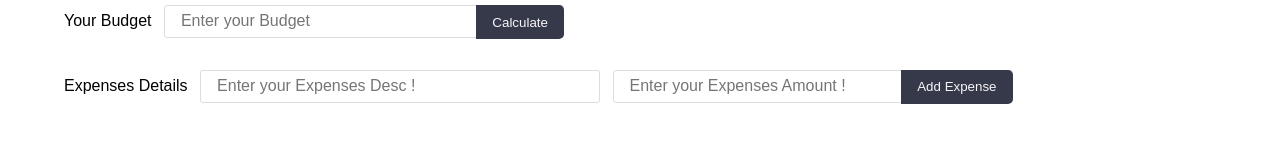
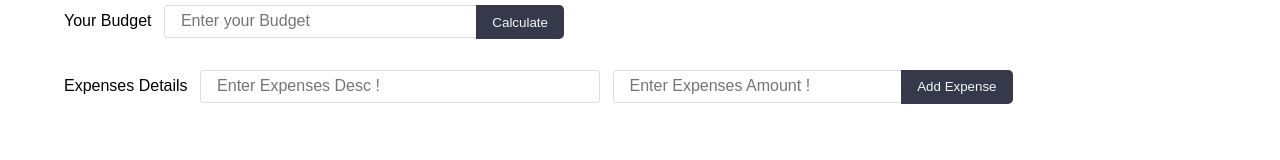
Before and after one commit to kokila-ravi/Budget_Tracker, a plain HTML site: page index.html in a window 1280 px wide. Shown: the part 197-357 px from the top of the page. Drawn offline with nearby package versions, Linux system fonts and the light colour scheme.

Commit message:
Update index.html

```diff
--- a/index.html
+++ b/index.html
@@ -33,12 +33,12 @@
             <label for="expenses">Expenses Details</label>
             <input
               type="text"
-              placeholder="Enter your Expenses Desc !"
+              placeholder="Enter Expenses Desc !"
               class="expenses_input"
             />
             <input
               type="number"
-              placeholder="Enter your Expenses Amount !"
+              placeholder="Enter Expenses Amount !"
               class="expenses_amount"
             />
             <button class="btn" id="btn_expenses">Add Expense</button>
```
